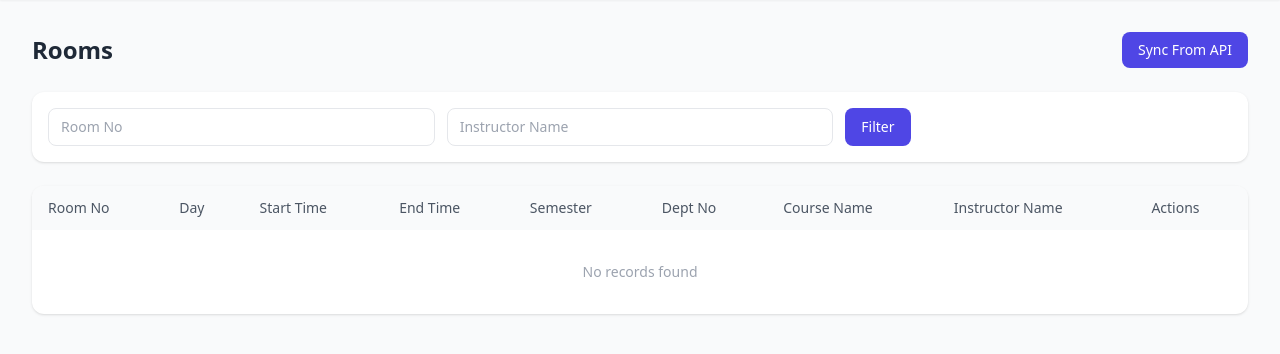
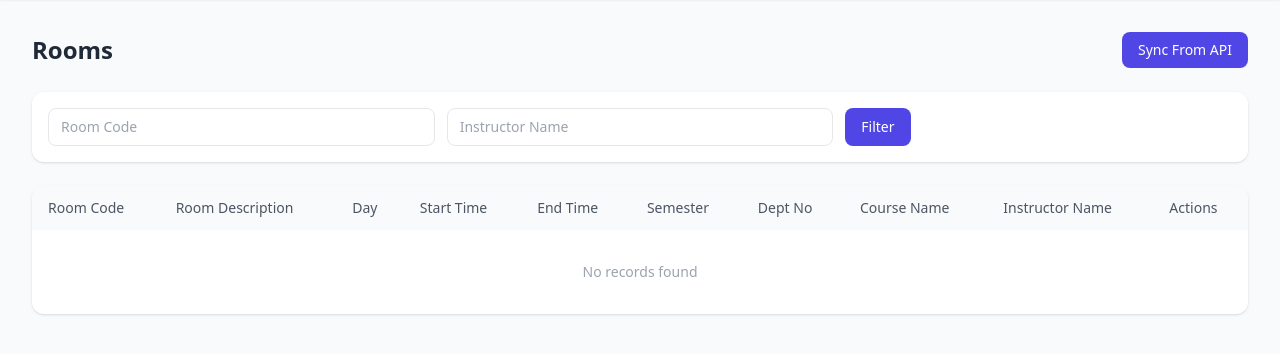
Before and after one commit to mohammadrajha/rajha, a Laravel app: page /admin/room-schedules in a window 1280 px wide. Shown: the part 65-419 px from the top of the page. Run offline with Laravel 12, Linux system fonts and the light colour scheme; a user stored in the database is signed in; data comes from the database, SQL or seed files in the repository; data that the repository does not hold is empty; some libraries are stand-ins or nearby versions.

Commit message:
Use ROOM_CODE as the displayed room number
Final mapping across the Laravel side:
  ROOM_NO   -> room_id   (internal numeric identifier, not shown in UI)
  ROOM_CODE -> room_no   (real classroom code shown to users, e.g. "10018")
  ROOM_DESC -> room_desc (human-readable description)

- room_schedules: add room_id (nullable int) and room_desc (nullable
  string); change room_no column type from integer to string so codes
  like "10018" round-trip cleanly.
- attendance_logs: change room_no to string so scanned codes are stored
  verbatim without integer truncation.
- SyncController::mapRow now reads ROOM_CODE as room_no and ROOM_NO as
  room_id (with lowercase fallbacks). updateOrCreate persists room_id
  and room_desc alongside the existing fields.
- RoomScheduleService::getSchedule takes the room code, resolves the
  internal room_id from stored data, and calls the upstream single-room
  API with that internal id. findCurrentLecture / forRoom scope take
  string room codes.
- AttendanceService / ScanController / public RoomScheduleController /
  Admin\RoomScheduleController / Admin\RoomQrController: room_no is now
  a string across signatures, validation, and route constraints.
- Admin room-schedules index shows room_code (with small internal id)
  and a new Room Description column; edit form adds a readonly room_id
  field and a room_desc input.
- Rooms QR index groups by room_no and shows room_desc under each card;
  print view shows room_desc beneath the code.
- New en/ar translation keys: rooms.room_id, rooms.room_id_hint,
  rooms.room_no_hint, rooms.room_desc.

Note: the upstream Node API must emit ROOM_CODE (and ideally ROOM_DESC)
in its JSON for the sync to populate these fields. The mapper accepts
both uppercase Oracle column names and lowercase fallbacks.

```diff
--- a/app/Http/Controllers/Admin/RoomScheduleController.php
+++ b/app/Http/Controllers/Admin/RoomScheduleController.php
@@ -10,10 +10,11 @@ class RoomScheduleController extends Controller
 {
     public function index(Request $request)
     {
+        // Order by the public room code (ROOM_CODE) for display.
         $query = RoomSchedule::query()->orderBy('room_no')->orderBy('day')->orderBy('start_time');
 
         if ($request->filled('room_no')) {
-            $query->where('room_no', $request->room_no);
+            $query->where('room_no', 'like', "%{$request->room_no}%");
         }
 
         if ($request->filled('instructor_name')) {
@@ -33,7 +34,9 @@ class RoomScheduleController extends Controller
     public function update(Request $request, RoomSchedule $roomSchedule)
     {
         $validated = $request->validate([
-            'room_no'         => 'required|integer',
+            'room_id'         => 'nullable|integer',
+            'room_no'         => 'required|string|max:32',
+            'room_desc'       => 'nullable|string|max:255',
             'day'             => 'required|string|max:20',
             'start_time'      => 'required|string|max:10',
             'end_time'        => 'required|string|max:10',
--- a/app/Http/Controllers/RoomScheduleController.php
+++ b/app/Http/Controllers/RoomScheduleController.php
@@ -17,10 +17,10 @@ class RoomScheduleController extends Controller
     public function lookup(Request $request)
     {
         $request->validate([
-            'room_no' => 'required|integer|min:1',
+            'room_no' => 'required|string|max:32',
         ]);
 
-        $roomNo = (int) $request->input('room_no');
+        $roomNo = trim((string) $request->input('room_no'));
 
         try {
             $schedules = $this->roomService->getSchedule($roomNo);
--- a/app/Http/Controllers/ScanController.php
+++ b/app/Http/Controllers/ScanController.php
@@ -32,7 +32,7 @@ class ScanController extends Controller
     public function markAttendance(Request $request)
     {
         $request->validate([
-            'room_no' => 'required|integer|min:1',
+            'room_no' => 'required|string|max:32',
         ]);
 
         $authUser = Auth::user();
@@ -55,7 +55,7 @@ class ScanController extends Controller
                 ->with('error', __('attendance.set_name_first'));
         }
 
-        $roomNo = (int) $request->input('room_no');
+        $roomNo = trim((string) $request->input('room_no'));
 
         // Refresh room data from API when available; fall back to stored rows on failure.
         try {
--- a/app/Models/AttendanceLog.php
+++ b/app/Models/AttendanceLog.php
@@ -23,7 +23,7 @@ class AttendanceLog extends Model
 
     protected $casts = [
         'scanned_at' => 'datetime',
-        'room_no' => 'integer',
+        'room_no' => 'string',
         'dept_no' => 'integer',
     ];
 
--- a/app/Models/RoomSchedule.php
+++ b/app/Models/RoomSchedule.php
@@ -8,7 +8,9 @@ use Illuminate\Database\Eloquent\Relations\BelongsTo;
 class RoomSchedule extends Model
 {
     protected $fillable = [
+        'room_id',
         'room_no',
+        'room_desc',
         'day',
         'start_time',
         'end_time',
@@ -19,9 +21,10 @@ class RoomSchedule extends Model
     ];
 
     protected $casts = [
-        'room_no' => 'integer',
+        'room_id'  => 'integer',
+        'room_no'  => 'string',
         'semester' => 'integer',
-        'dept_no' => 'integer',
+        'dept_no'  => 'integer',
     ];
 
     public function departmentEmail(): BelongsTo
@@ -34,7 +37,7 @@ class RoomSchedule extends Model
         return $query->where('semester', 20252);
     }
 
-    public function scopeForRoom($query, int $roomNo)
+    public function scopeForRoom($query, string $roomNo)
     {
         return $query->where('room_no', $roomNo);
     }
--- a/app/Services/AttendanceService.php
+++ b/app/Services/AttendanceService.php
@@ -25,7 +25,7 @@ class AttendanceService
      */
     public function processAttendance(
         string $instructorName,
-        int $roomNo,
+        string $roomNo,
         ?string $ipAddress = null,
         ?string $userAgent = null,
     ): array {
@@ -122,7 +122,7 @@ class AttendanceService
 
     protected function createLog(
         string $instructorName,
-        int $roomNo,
+        string $roomNo,
         ?RoomSchedule $lecture,
         string $status,
         Carbon $scannedAt,
--- a/lang/ar/rooms.php
+++ b/lang/ar/rooms.php
@@ -4,7 +4,11 @@ return [
     'title' => 'جداول القاعات',
     'edit_title' => 'تعديل جدول القاعة',
     'sync_now' => 'مزامنة من الواجهة',
-    'room_no' => 'رقم القاعة',
+    'room_no' => 'رمز القاعة',
+    'room_no_hint' => 'رمز القاعة الظاهر للمستخدمين (مثل 10018). مصدره ROOM_CODE.',
+    'room_id' => 'المعرف الداخلي للقاعة',
+    'room_id_hint' => 'المعرف الداخلي القادم من الواجهة (ROOM_NO). لا يُعرض للمستخدمين.',
+    'room_desc' => 'وصف القاعة',
     'day' => 'اليوم',
     'start_time' => 'وقت البدء',
     'end_time' => 'وقت الانتهاء',
--- a/lang/en/rooms.php
+++ b/lang/en/rooms.php
@@ -4,7 +4,11 @@ return [
     'title' => 'Room Schedules',
     'edit_title' => 'Edit Room Schedule',
     'sync_now' => 'Sync From API',
-    'room_no' => 'Room No',
+    'room_no' => 'Room Code',
+    'room_no_hint' => 'The classroom code shown to users (e.g. 10018). Comes from ROOM_CODE.',
+    'room_id' => 'Internal Room ID',
+    'room_id_hint' => 'Internal identifier from the upstream API (ROOM_NO). Not shown to users.',
+    'room_desc' => 'Room Description',
     'day' => 'Day',
     'start_time' => 'Start Time',
     'end_time' => 'End Time',
--- a/resources/views/admin/room-schedules/index.blade.php
+++ b/resources/views/admin/room-schedules/index.blade.php
@@ -13,7 +13,7 @@
 <!-- Filters -->
 <div class="bg-white rounded-xl shadow p-4 mb-6">
     <form method="GET" class="grid grid-cols-1 md:grid-cols-3 gap-3">
-        <input type="number" name="room_no" value="{{ request('room_no') }}"
+        <input type="text" name="room_no" value="{{ request('room_no') }}"
             placeholder="{{ __('rooms.room_no') }}"
             class="border rounded-lg px-3 py-2 text-sm">
         <input type="text" name="instructor_name" value="{{ request('instructor_name') }}"
@@ -34,6 +34,7 @@
             <thead class="bg-gray-50">
                 <tr>
                     <th class="px-4 py-3 text-start font-medium text-gray-600">{{ __('rooms.room_no') }}</th>
+                    <th class="px-4 py-3 text-start font-medium text-gray-600">{{ __('rooms.room_desc') }}</th>
                     <th class="px-4 py-3 text-start font-medium text-gray-600">{{ __('rooms.day') }}</th>
                     <th class="px-4 py-3 text-start font-medium text-gray-600">{{ __('rooms.start_time') }}</th>
                     <th class="px-4 py-3 text-start font-medium text-gray-600">{{ __('rooms.end_time') }}</th>
@@ -47,7 +48,13 @@
             <tbody class="divide-y">
                 @forelse($schedules as $schedule)
                 <tr class="hover:bg-gray-50">
-                    <td class="px-4 py-3 font-mono font-bold">{{ $schedule->room_no }}</td>
+                    <td class="px-4 py-3 font-mono font-bold">
+                        {{ $schedule->room_no }}
+                        @if($schedule->room_id)
+                            <div class="text-[10px] font-normal text-gray-400">ID: {{ $schedule->room_id }}</div>
+                        @endif
+                    </td>
+                    <td class="px-4 py-3 text-gray-600">{{ $schedule->room_desc ?? '-' }}</td>
                     <td class="px-4 py-3">{{ $schedule->day }}</td>
                     <td class="px-4 py-3 font-mono text-gray-600">{{ $schedule->start_time }}</td>
                     <td class="px-4 py-3 font-mono text-gray-600">{{ $schedule->end_time }}</td>
@@ -67,7 +74,7 @@
                 </tr>
                 @empty
                 <tr>
-                    <td colspan="9" class="px-4 py-8 text-center text-gray-400">{{ __('table.no_records') }}</td>
+                    <td colspan="10" class="px-4 py-8 text-center text-gray-400">{{ __('table.no_records') }}</td>
                 </tr>
                 @endforelse
             </tbody>
--- a/routes/web.php
+++ b/routes/web.php
@@ -70,7 +70,7 @@ Route::prefix('admin')->name('admin.')->middleware(['auth', 'role:admin'])->grou
     // Room QR codes
     Route::get('/rooms-qr', [Admin\RoomQrController::class, 'index'])->name('rooms-qr.index');
     Route::get('/rooms-qr/{roomNo}/print', [Admin\RoomQrController::class, 'print'])
-        ->whereNumber('roomNo')->name('rooms-qr.print');
+        ->where('roomNo', '[A-Za-z0-9_-]+')->name('rooms-qr.print');
 
     // Instructor email management
     Route::get('/instructor-emails', [Admin\InstructorEmailController::class, 'index'])->name('instructor-emails.index');
```
Also changed, not shown: app/Http/Controllers/Admin/RoomQrController.php (+14 -9 lines), app/Http/Controllers/Admin/SyncController.php (+20 -1 lines), app/Services/RoomScheduleService.php (+32 -17 lines), resources/views/admin/room-schedules/edit.blade.php (+17 -2 lines), resources/views/admin/rooms-qr/index.blade.php (+5 -4 lines), resources/views/admin/rooms-qr/print.blade.php (+8 -0 lines), database/migrations/2024_01_01_000005_create_attendance_logs_table.php, database/migrations/2024_01_02_000001_create_room_schedules_table.php.
